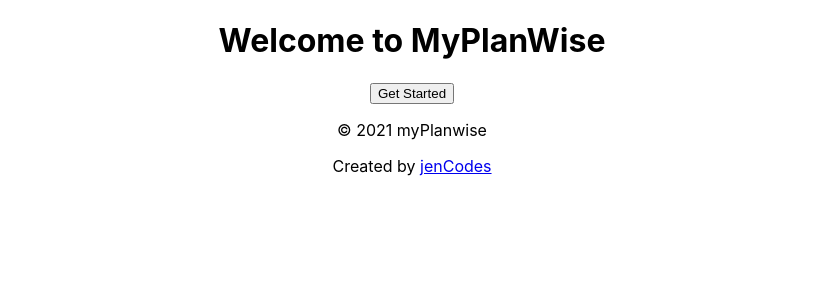
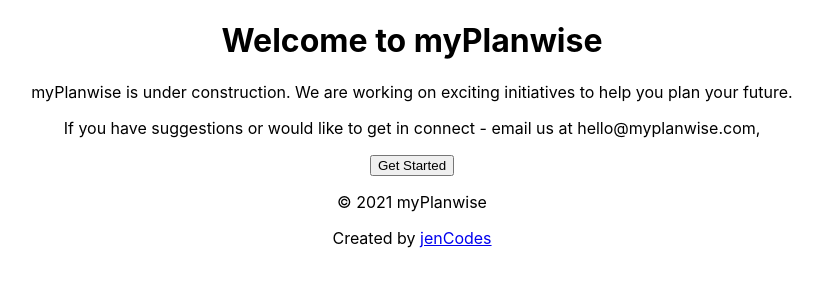
Before and after one commit to myPlanwise/planwiseWebsite, a React (Create React App) app: page / in a window 1280 px wide. Shown: the top 300 px of the page, without its empty margins (228-1051 px from the left). Built offline with nearby package versions, Linux system fonts and the light colour scheme.

Commit message:
added under construction msg

```diff
--- a/src/Components/Header.js
+++ b/src/Components/Header.js
@@ -3,7 +3,11 @@
 const Header = () => {
   return (
     <header>
-      <h1>Welcome to MyPlanWise</h1>
+      <div className="contentContainer">
+        <h1>Welcome to myPlanwise</h1>
+        <p>myPlanwise is under construction. We are working on exciting initiatives to help you plan your future.</p>
+        <p>If you have suggestions or would like to get in connect - email us at hello@myplanwise.com, </p>
+      </div>
       <button>Get Started</button>
     </header>
   )
```
